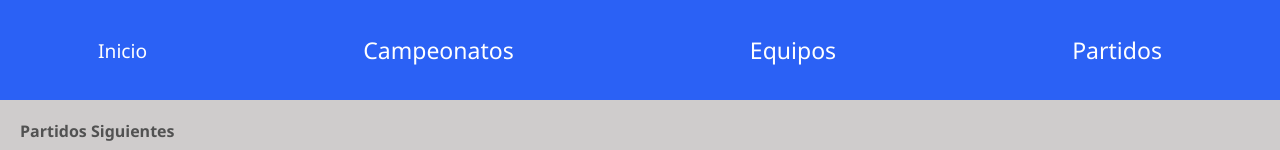
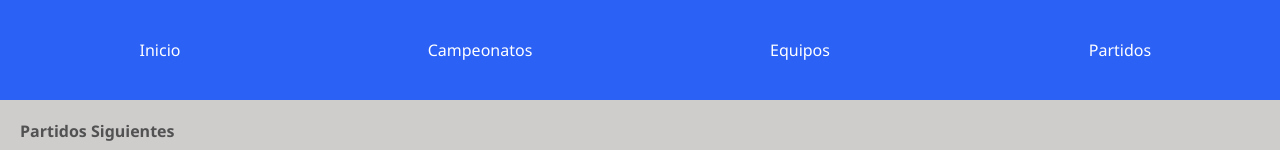
Before and after one commit to Joelherr09/test-app-v, a React (Vite) app: page / in a window 1280 px wide. Shown: the top 150 px of the page. Built offline with nearby package versions, Linux system fonts and the light colour scheme.

Commit message:
update navbar 2
el tamaño de las letras ahora, ademas cambié de etiqueta a a p

```diff
--- a/src/components/Navbar.jsx
+++ b/src/components/Navbar.jsx
@@ -6,12 +6,13 @@ function Navbar() {
   return (
     <>
       <div >
-        <nav class="navbar">
-          <a href="/">Inicio</a>
-          <Link to={`/campeonatos/`}><a href="">Campeonatos</a></Link>
-          <Link to={`/listas/`}><a href="/listas">Equipos</a></Link>
-          <Link to={`/partidos/`}><a href="/partidos/">Partidos</a></Link>
-        </nav>
+        <div class="navbar">
+
+          <Link to={`/`} style={{color: "white", fontSize: "1rem", width: "100px", display: "flex", alignItems: "center", justifyContent: "center" }}><p >Inicio</p></Link>
+          <Link to={`/campeonatos/`} style={{color: "white", fontSize: "1rem", width: "100px", display: "flex", alignItems: "center", justifyContent: "center" }}><p>Campeonatos</p></Link>
+          <Link to={`/listas/`} style={{color: "white", fontSize: "1rem", width: "100px", display: "flex", alignItems: "center", justifyContent: "center" }}><p>Equipos</p></Link>
+          <Link to={`/partidos/`} style={{color: "white", fontSize: "1rem", width: "100px", display: "flex", alignItems: "center", justifyContent: "center" }}><p>Partidos</p></Link>
+        </div>
       </div>
 
     </>
--- a/src/components/css/CuadroPartidoTerminado.css
+++ b/src/components/css/CuadroPartidoTerminado.css
@@ -16,7 +16,7 @@
     margin: 10px 0px 10px 10px;
     position: inherit;
     border-left: 3px solid red;
-    padding: 0px 10px;
+    padding: 10px 20px 20px;
 }
 .CuadroPartidoTerminado hr{
     color: aliceblue;
--- a/src/components/css/Navbar.css
+++ b/src/components/css/Navbar.css
@@ -9,6 +9,12 @@
   top: 0;
 }
 .navbar a{
-  padding: 0px 20px;
-  font-size: 2em;
+  padding: 0px 8px;
+  font-size: 2rem;
 }
+
+@media (max-width: 768px) {
+  .navbar-link {
+    font-size: 0.8rem;
+  }
+}
```
